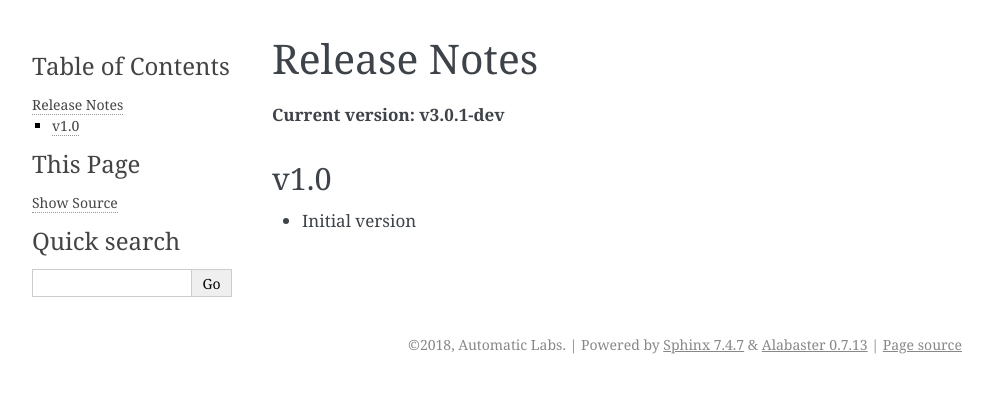
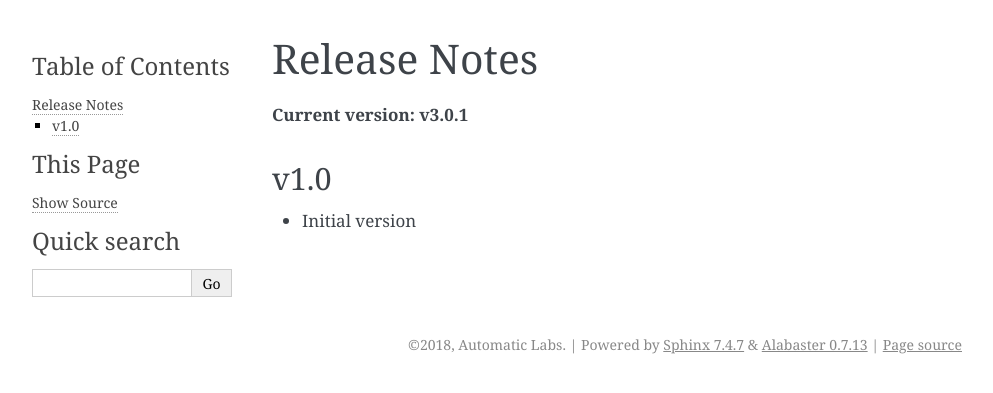
Before and after one commit to cloudchacho/hedwig-python, a Sphinx documentation site: the page built from docs/releases.rst, in a window 1280 px wide. Shown: the top 393 px of the page, without its empty margins (148-1141 px from the left). Built offline with Sphinx 7.4.7, drawn with Linux system fonts in a browser that asks for light colours.

Commit message:
Bump version: 3.0.1-dev → 3.0.1

```diff
--- a/docs/conf.py
+++ b/docs/conf.py
@@ -32,7 +32,7 @@ author = 'Automatic Labs'
 # The short X.Y version
 version = '1.0'
 # The full version, including alpha/beta/rc tags
-release = '3.0.1-dev'
+release = '3.0.1'
 
 
 # -- General configuration ---------------------------------------------------
--- a/docs/releases.rst
+++ b/docs/releases.rst
@@ -1,7 +1,7 @@
 Release Notes
 =============
 
-**Current version: v3.0.1-dev**
+**Current version: v3.0.1**
 
 v1.0
 ~~~~
--- a/hedwig/__init__.py
+++ b/hedwig/__init__.py
@@ -7,4 +7,4 @@ hedwig
 
 
 # semantic versioning (http://semver.org/)
-VERSION = '3.0.1-dev'
+VERSION = '3.0.1'
```
Also changed, not shown: .bumpversion.cfg.
